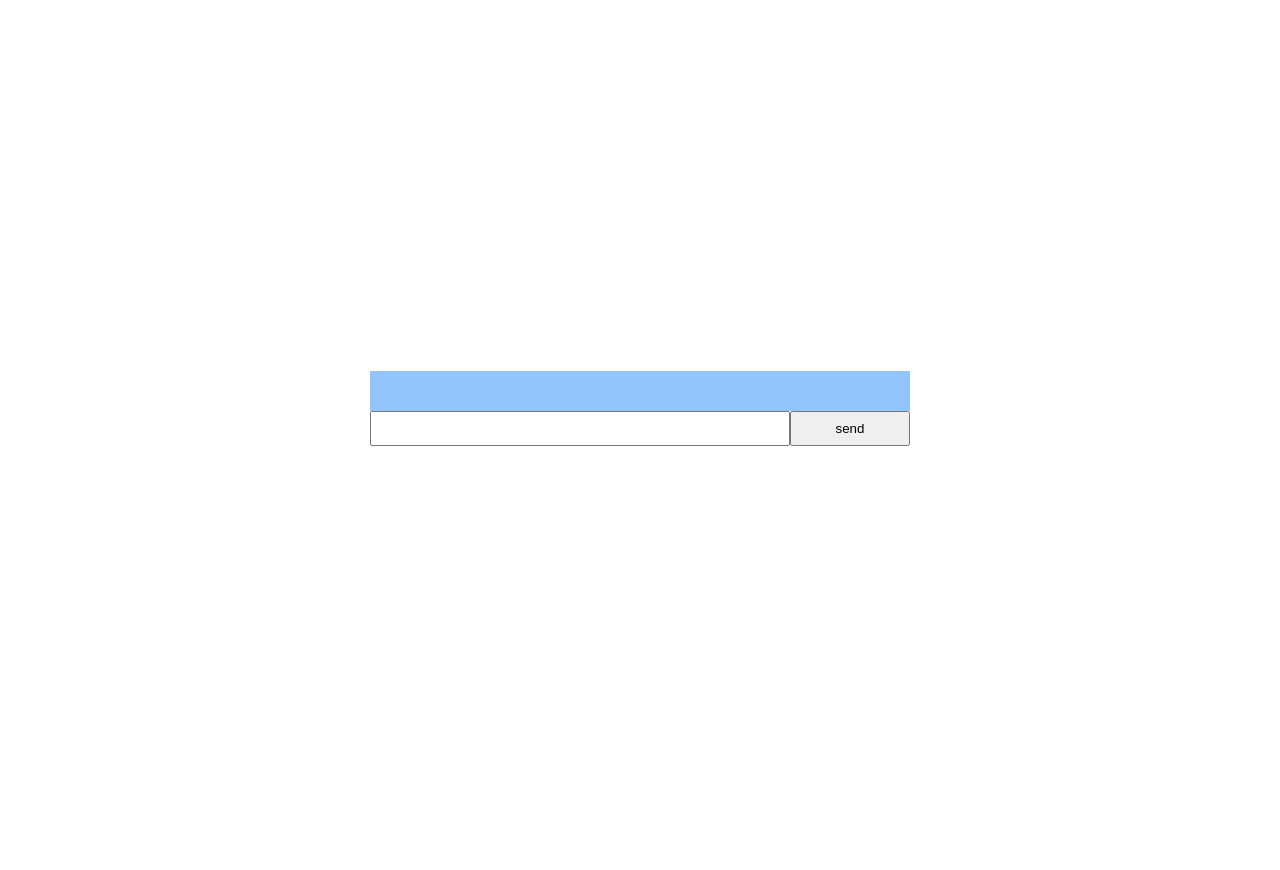
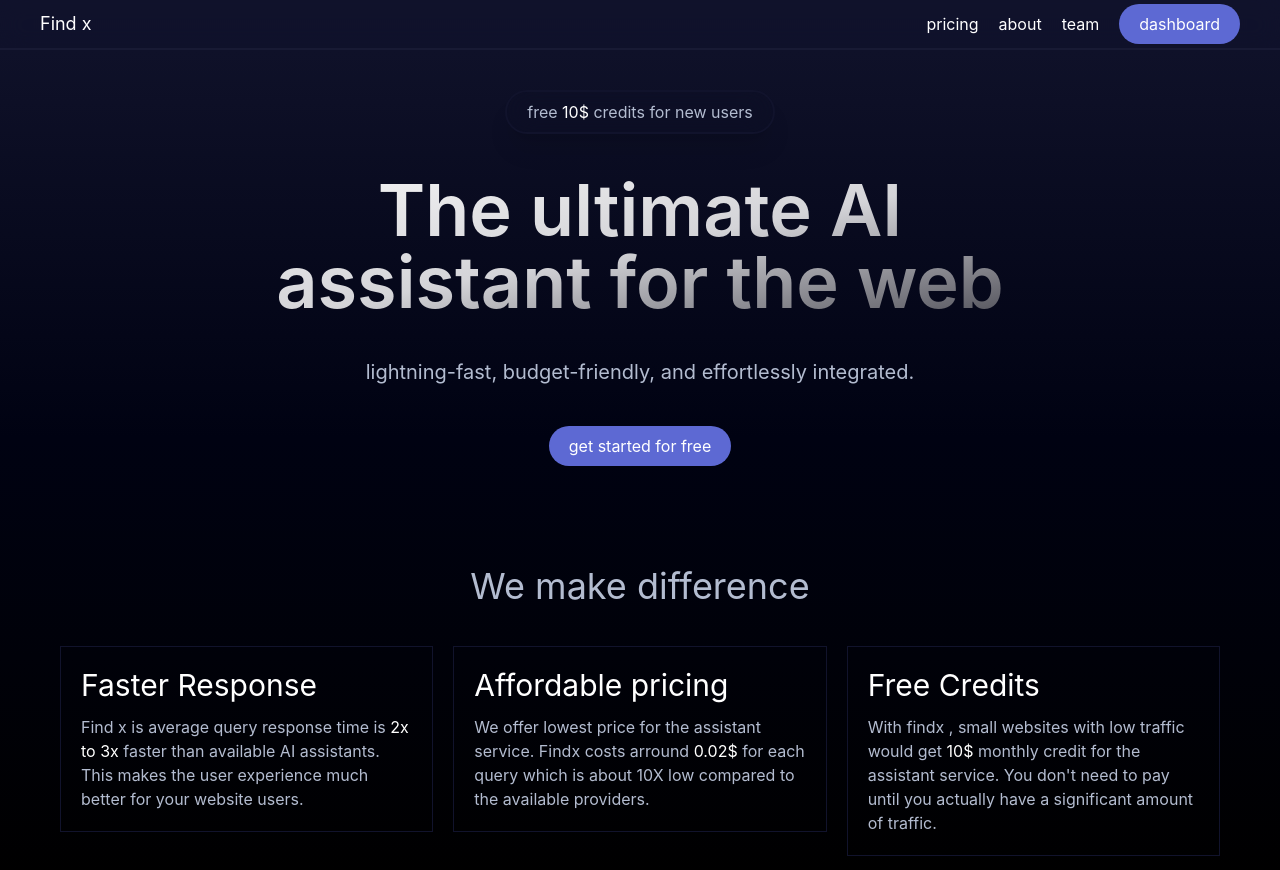
Before and after one commit to find-x-ai/find-x, a Next.js app in the folder website/: page / in a window 1280 px wide. Shown: the top 870 px of the page. Before the commit the page ends 816 px from the top, so only its background shows below. Built offline with nearby package versions, Linux system fonts and the light colour scheme.

Commit message:
new homepage added

```diff
--- a/website/app/globals.css
+++ b/website/app/globals.css
@@ -1,3 +1,9 @@
 @tailwind base;
 @tailwind components;
 @tailwind utilities;
+
+@layer base {
+    html {
+        @apply bg-gradient-to-b from-[#11132C] bg-no-repeat via-background to-black font-sans text-white
+    }
+}
--- a/website/app/layout.tsx
+++ b/website/app/layout.tsx
@@ -1,10 +1,11 @@
 import type { Metadata } from "next";
 import "./globals.css";
-
+import { ClerkProvider } from "@clerk/nextjs";
+import Navbar from "@/components/navbar";
 
 export const metadata: Metadata = {
-  title: "Create Next App",
-  description: "Generated by create next app",
+  title: "findx - ai",
+  description: "ai chat for web",
 };
 
 export default function RootLayout({
@@ -13,8 +14,15 @@ export default function RootLayout({
   children: React.ReactNode;
 }>) {
   return (
-    <html lang="en">
-      <body>{children}</body>
-    </html>
+    <ClerkProvider>
+      <html lang="en">
+        <body className="font-sans">
+          <Navbar />
+          <div className="w-full flex flex-col items-center ">
+            <div className="w-full max-w-[1200px]">{children}</div>
+          </div>
+        </body>
+      </html>
+    </ClerkProvider>
   );
 }
--- a/website/app/page.tsx
+++ b/website/app/page.tsx
@@ -1,62 +1,10 @@
-"use client";
-import { useState } from "react";
-export default function Home() {
-  const [res, setRes] = useState<string>("");
-  const [loading, setLoading] = useState<boolean>(false);
+import Home from "@/components/home"
+const Homepage = () => {
+  return (
+    <div className='min-h-[calc(100vh-50px)]'>
+         <Home/>
+    </div>
+  )
+}
 
-  const fakeLoad = async () => {
-    return;
-  };
-  const handleSubmit = async (formData: FormData) => {
-    await fakeLoad();
-    setLoading(true);
-    setRes("");
-    const message = formData.get("message");
-    const response = await fetch("https://findx.vercel.app/api/query", {
-      method: "POST",
-      headers: {
-        "Content-Type": "application/json"
-      },
-      body: JSON.stringify({
-        query: message,
-      }),
-    });
-
-    if (!response.ok || !response.body) {
-      setLoading(false);
-      return {
-        status: false,
-        message: "failed to submit",
-      };
-    }
-
-    const reader = response.body.getReader();
-    const decoder = new TextDecoder();
-    while (true) {
-      const { value, done } = await reader.read();
-      const text = decoder.decode(value);
-      setRes((prev) => prev + text);
-      if (done) {
-        break;
-      }
-    }
-
-    setLoading(false);
-  };
-  return (
-    <main className="w-full h-screen flex flex-col justify-center items-center">
-      <div className="p-5 bg-blue-300 text-black w-[500px]">{res}</div>
-      <form action={handleSubmit}>
-        <input
-          name="message"
-          required
-          className="p-2 w-[400px] text-black"
-          type="text"
-        />
-        <button disabled={loading} className="p-2 w-[120px]">
-          {loading ? "loading..." : "send"}
-        </button>
-      </form>
-    </main>
-  );
-}
+export default Homepage
--- /dev/null
+++ b/website/app/sign-in/[[...sign-in]]/page.tsx
@@ -0,0 +1,9 @@
+import { SignIn } from "@clerk/nextjs";
+
+export default function Page() {
+  return (
+    <div className="w-full h-screen flex justify-center items-center">
+         <SignIn />
+    </div>
+  );
+}
--- /dev/null
+++ b/website/app/sign-up/[[...sign-up]]/page.tsx
@@ -0,0 +1,9 @@
+import { SignUp } from "@clerk/nextjs";
+
+export default function Page() {
+  return (
+    <div className="w-full h-screen flex justify-center items-center">
+        <SignUp />
+    </div>
+  );
+}
--- /dev/null
+++ b/website/components/home/hero.tsx
@@ -0,0 +1,25 @@
+import React from "react";
+
+const hero = () => {
+  return (
+    <div className="w-full flex flex-col gap-10 items-center justify-center text-center py-10 px-5">
+      <div className=" px-5 py-2 rounded-full backdrop-blur-lg border-2 border-[#11132C] shadow-xl text-[#B3BCD0]">
+        free <span className="text-white">10$</span> credits for new users
+      </div>
+      <h1 className="text-4xl sm:text-7xl font-semibold bg-clip-text text-transparent bg-gradient-to-br from-zinc-100 via-zinc-300 to-zinc-600">
+      The ultimate AI <br /> assistant for the web
+      </h1>
+      <p className="max-w-[600px] sm:text-xl text-lg text-[#B3BCD0]">
+       lightning-fast,
+        budget-friendly, and effortlessly integrated.
+      </p>
+      <div>
+        <button className="py-2 px-5 bg-[#5D69D3] rounded-full">
+          get started for free
+        </button>
+      </div>
+    </div>
+  );
+};
+
+export default hero;
--- /dev/null
+++ b/website/components/home/index.tsx
@@ -0,0 +1,12 @@
+import Hero from "./hero"
+import Subhero from "./subhero"
+const index = () => {
+  return (
+    <div className="flex flex-col gap-10">
+        <Hero/>
+        <Subhero/>
+    </div>
+  )
+}
+
+export default index
--- /dev/null
+++ b/website/components/home/subhero.tsx
@@ -0,0 +1,51 @@
+import React from "react";
+
+const subhero = () => {
+  return (
+    <div className="w-full flex flex-col gap-10 items-center py-5">
+      <h2 className="text-4xl text-[#B3BCD0] text-center">
+        We make difference
+      </h2>
+      <div className="w-full flex sm:flex-row flex-col sm:items-start items-center gap-5 justify-center px-5">
+        <div className="w-full max-w-[400px] border border-[#11132C] p-5 flex flex-col gap-3">
+          <div>
+            <h2 className="text-3xl">Faster Response</h2>
+          </div>
+          <div>
+            <p className="text-[#B3BCD0]">
+              Find x is average query response time is <span className="text-white">2x to 3x</span> faster than
+              available AI assistants. This makes the user experience much
+              better for your website users.
+            </p>
+          </div>
+        </div>
+        <div className="w-full max-w-[400px] border border-[#11132C] p-5 flex flex-col gap-3">
+          <div>
+            <h2 className="text-3xl">Affordable pricing</h2>
+          </div>
+          <div>
+            <p className="text-[#B3BCD0]">
+              We offer lowest price for the assistant service. Findx costs
+              arround <span className="text-white">0.02$</span> for each query which is about 10X low compared to
+              the available providers.
+            </p>
+          </div>
+        </div>
+        <div className="w-full max-w-[400px] border border-[#11132C] p-5 flex flex-col gap-3">
+          <div>
+            <h2 className="text-3xl">Free Credits</h2>
+          </div>
+          <div>
+            <p className="text-[#B3BCD0]">
+              With findx , small websites with low traffic would get <span className="text-white">10$</span> monthly
+              credit for the assistant service. You don't need to pay until you
+              actually have a significant amount of traffic.
+            </p>
+          </div>
+        </div>
+      </div>
+    </div>
+  );
+};
+
+export default subhero;
--- /dev/null
+++ b/website/components/navbar/index.tsx
@@ -0,0 +1,24 @@
+import Link from "next/link";
+const Navbar = () => {
+  return (
+    <nav className="bg-[#11132c]/50 w-full flex justify-center z-20 items-center h-[50px] backdrop-blur-md sticky top-0 border-b-2 border-[#181a34] px-5">
+      <div className="w-full max-w-[1200px] flex justify-between items-center">
+        <div>
+          <Link className="text-lg" href={"/"}>
+            Find x
+          </Link>
+        </div>
+        <div className="sm:flex items-center hidden gap-5">
+          <Link href={"/"}>pricing</Link>
+          <Link href={"/"}>about</Link>
+          <Link href={"/"}>team</Link>
+          <Link className="py-2 px-5 bg-[#5D69D3] rounded-full" href={"/"}>
+            dashboard
+          </Link>
+        </div>
+      </div>
+    </nav>
+  );
+};
+
+export default Navbar;
--- a/website/package.json
+++ b/website/package.json
@@ -9,6 +9,7 @@
     "lint": "next lint"
   },
   "dependencies": {
+    "@clerk/nextjs": "^4.29.9",
     "ai": "^3.0.13",
     "next": "14.1.4",
     "react": "^18",
--- a/website/tailwind.config.ts
+++ b/website/tailwind.config.ts
@@ -13,11 +13,14 @@ const config: Config = {
         "gradient-conic":
           "conic-gradient(from 180deg at 50% 50%, var(--tw-gradient-stops))",
       },
+      fontFamily: {
+        sans: '"SF Pro Display", -apple-system, BlinkMacSystemFont, "Segoe UI", "Roboto", "Oxygen", "Ubuntu", "Cantarell", "Open Sans", "Helvetica Neue", sans-serif',
+      },
+      colors: {
+        background: "#000212",
+      }
     },
   },
-  plugins: [],
-  corePlugins:{
-    preflight: false
-  }
+  plugins: []
 };
 export default config;
```
Also changed, not shown: website/middleware.ts (added, +18 -0 lines), 1 other file (tests, documents, lock files or other folders).
